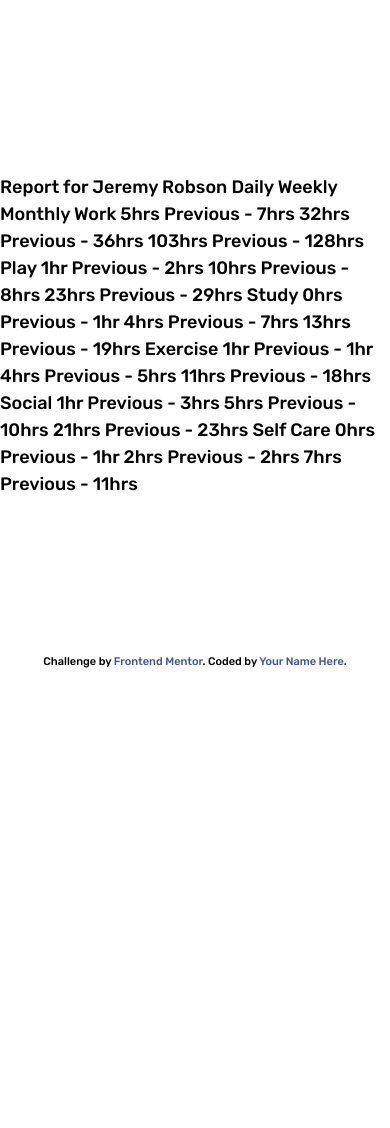
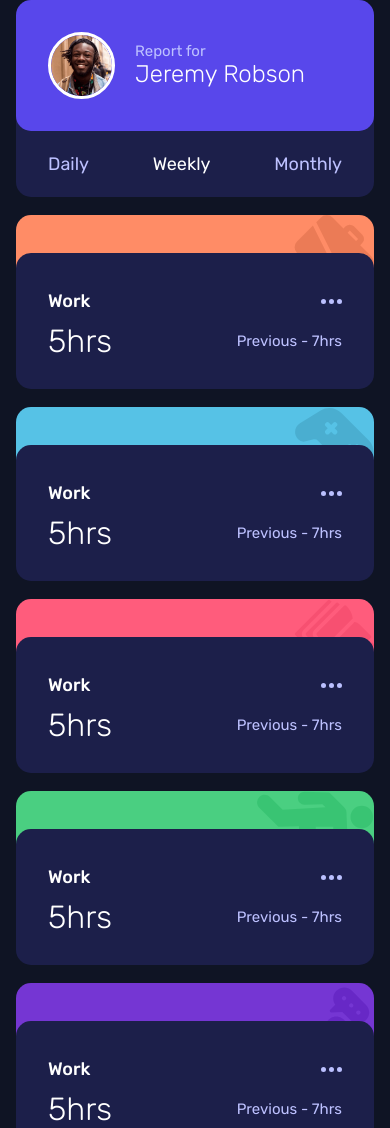
Before and after one commit to katrien-s/fe-25-002-time-tracking-dashboard, a plain HTML site: page index.html in a window 390 px wide. Shown: the top 1128 px of the page. Before the commit the page ends 844 px from the top, so only its background shows below. Drawn offline with Linux system fonts and the light colour scheme.

Commit message:
CSS finished for mobile/tablet

```diff
--- a/index.html
+++ b/index.html
@@ -1,78 +1,161 @@
 <!DOCTYPE html>
 <html lang="en">
 	<head>
-  <meta charset="UTF-8">
-  <meta name="viewport" content="width=device-width, initial-scale=1.0">
-  <link rel="icon" type="image/png" sizes="32x32" href="./images/favicon-32x32.png">
+		<meta charset="UTF-8" />
+		<meta name="viewport" content="width=device-width, initial-scale=1.0" />
+		<link
+			rel="icon"
+			type="image/png"
+			sizes="32x32"
+			href="./images/favicon-32x32.png"
+		/>
 
 		<title>Frontend Mentor | Time tracking dashboard</title>
-  <link rel="preconnect" href="https://fonts.googleapis.com">
-<link rel="preconnect" href="https://fonts.gstatic.com" crossorigin>
-<link href="https://fonts.googleapis.com/css2?family=Rubik:wght@300..900&display=swap" rel="stylesheet">
-  <link rel="stylesheet" href="style.css">
+		<link rel="preconnect" href="https://fonts.googleapis.com" />
+		<link rel="preconnect" href="https://fonts.gstatic.com" crossorigin />
+		<link
+			href="https://fonts.googleapis.com/css2?family=Rubik:wght@300..900&display=swap"
+			rel="stylesheet"
+		/>
+		<link rel="stylesheet" href="style.css" />
 		<script src="app.js" defer></script>
 	</head>
 	<body>
+		<header class="wrapper">
+			<div class="user-card">
+				<img
+					src="/images/image-jeremy.png"
+					class="img user-avatar"
+					alt="Jeremy Robson"
+				/>
+				<h1 class="fs-300 fw-400 text-neutral-200">
+					Report for <br />
+					<span class="user-name | fs-800 fw-300 text-neutral-100"
+						>Jeremy Robson</span
+					>
+				</h1>
+			</div>
+			<nav class="main-navigation">
+				<ul class="list-items">
+					<li class="list-item">Daily</li>
+					<li class="list-item active">Weekly</li>
+					<li class="list-item">Monthly</li>
+				</ul>
+			</nav>
+		</header>
 
-  Report for
-  Jeremy Robson
+		<main class="wrapper">
+			<section class="card-section">
+				<div class="card">
+					<p class="card-title">Work</p>
+					<svg
+						width="21"
+						height="5"
+						xmlns="http://www.w3.org/2000/svg"
+						class="card-dots"
+					>
+						<path
+							d="M2.5 0a2.5 2.5 0 1 1 0 5 2.5 2.5 0 0 1 0-5Zm8 0a2.5 2.5 0 1 1 0 5 2.5 2.5 0 0 1 0-5Zm8 0a2.5 2.5 0 1 1 0 5 2.5 2.5 0 0 1 0-5Z"
+							fill="#BBC0FF"
+							fill-rule="evenodd"
+						/>
+					</svg>
+					<p class="card-time">5hrs</p>
+					<p class="card-last">Previous - 7hrs</p>
+				</div>
+				<div class="card">
+					<p class="card-title">Work</p>
+					<svg
+						width="21"
+						height="5"
+						xmlns="http://www.w3.org/2000/svg"
+						class="card-dots"
+					>
+						<path
+							d="M2.5 0a2.5 2.5 0 1 1 0 5 2.5 2.5 0 0 1 0-5Zm8 0a2.5 2.5 0 1 1 0 5 2.5 2.5 0 0 1 0-5Zm8 0a2.5 2.5 0 1 1 0 5 2.5 2.5 0 0 1 0-5Z"
+							fill="#BBC0FF"
+							fill-rule="evenodd"
+						/>
+					</svg>
+					<p class="card-time">5hrs</p>
+					<p class="card-last">Previous - 7hrs</p>
+				</div>
+				<div class="card">
+					<p class="card-title">Work</p>
+					<svg
+						width="21"
+						height="5"
+						xmlns="http://www.w3.org/2000/svg"
+						class="card-dots"
+					>
+						<path
+							d="M2.5 0a2.5 2.5 0 1 1 0 5 2.5 2.5 0 0 1 0-5Zm8 0a2.5 2.5 0 1 1 0 5 2.5 2.5 0 0 1 0-5Zm8 0a2.5 2.5 0 1 1 0 5 2.5 2.5 0 0 1 0-5Z"
+							fill="#BBC0FF"
+							fill-rule="evenodd"
+						/>
+					</svg>
+					<p class="card-time">5hrs</p>
+					<p class="card-last">Previous - 7hrs</p>
+				</div>
+				<div class="card">
+					<p class="card-title">Work</p>
+					<svg
+						width="21"
+						height="5"
+						xmlns="http://www.w3.org/2000/svg"
+						class="card-dots"
+					>
+						<path
+							d="M2.5 0a2.5 2.5 0 1 1 0 5 2.5 2.5 0 0 1 0-5Zm8 0a2.5 2.5 0 1 1 0 5 2.5 2.5 0 0 1 0-5Zm8 0a2.5 2.5 0 1 1 0 5 2.5 2.5 0 0 1 0-5Z"
+							fill="#BBC0FF"
+							fill-rule="evenodd"
+						/>
+					</svg>
+					<p class="card-time">5hrs</p>
+					<p class="card-last">Previous - 7hrs</p>
+				</div>
+				<div class="card">
+					<p class="card-title">Work</p>
+					<svg
+						width="21"
+						height="5"
+						xmlns="http://www.w3.org/2000/svg"
+						class="card-dots"
+					>
+						<path
+							d="M2.5 0a2.5 2.5 0 1 1 0 5 2.5 2.5 0 0 1 0-5Zm8 0a2.5 2.5 0 1 1 0 5 2.5 2.5 0 0 1 0-5Zm8 0a2.5 2.5 0 1 1 0 5 2.5 2.5 0 0 1 0-5Z"
+							fill="#BBC0FF"
+							fill-rule="evenodd"
+						/>
+					</svg>
+					<p class="card-time">5hrs</p>
+					<p class="card-last">Previous - 7hrs</p>
+				</div>
+				<div class="card">
+					<p class="card-title">Work</p>
+					<svg
+						width="21"
+						height="5"
+						xmlns="http://www.w3.org/2000/svg"
+						class="card-dots"
+					>
+						<path
+							d="M2.5 0a2.5 2.5 0 1 1 0 5 2.5 2.5 0 0 1 0-5Zm8 0a2.5 2.5 0 1 1 0 5 2.5 2.5 0 0 1 0-5Zm8 0a2.5 2.5 0 1 1 0 5 2.5 2.5 0 0 1 0-5Z"
+							fill="#BBC0FF"
+							fill-rule="evenodd"
+						/>
+					</svg>
+					<p class="card-time">5hrs</p>
+					<p class="card-last">Previous - 7hrs</p>
+				</div>
+			</section>
+		</main>
 
-  Daily
-  Weekly
-  Monthly
-
-  Work
-  5hrs <!-- daily -->
-  Previous - 7hrs <!-- daily -->
-  32hrs <!-- weekly -->
-  Previous - 36hrs <!-- weekly -->
-  103hrs <!-- monthly -->
-  Previous - 128hrs <!-- monthly -->
-
-  Play
-  1hr <!-- daily -->
-  Previous - 2hrs <!-- daily -->
-  10hrs <!-- weekly -->
-  Previous - 8hrs <!-- weekly -->
-  23hrs <!-- monthly -->
-  Previous - 29hrs <!-- monthly -->
-
-  Study
-  0hrs <!-- daily -->
-  Previous - 1hr <!-- daily -->
-  4hrs <!-- weekly -->
-  Previous - 7hrs <!-- weekly -->
-  13hrs <!-- monthly -->
-  Previous - 19hrs <!-- monthly -->
-
-  Exercise
-  1hr <!-- daily -->
-  Previous - 1hr <!-- daily -->
-  4hrs <!-- weekly -->
-  Previous - 5hrs <!-- weekly -->
-  11hrs <!-- monthly -->
-  Previous - 18hrs <!-- monthly -->
-
-  Social
-  1hr <!-- daily -->
-  Previous - 3hrs <!-- daily -->
-  5hrs <!-- weekly -->
-  Previous - 10hrs <!-- weekly -->
-  21hrs <!-- monthly -->
-  Previous - 23hrs <!-- monthly -->
-
-  Self Care
-  0hrs <!-- daily -->
-  Previous - 1hr <!-- daily -->
-  2hrs <!-- weekly -->
-  Previous - 2hrs <!-- weekly -->
-  7hrs <!-- monthly -->
-  Previous - 11hrs <!-- monthly -->
-
-
-  <div class="attribution">
-    Challenge by <a href="https://www.frontendmentor.io?ref=challenge" target="_blank">Frontend Mentor</a>.
-    Coded by <a href="#">Your Name Here</a>.
-  </div>
+		<footer class="wrapper attribution">
+			Challenge by
+			<a href="https://www.frontendmentor.io?ref=challenge" target="_blank"
+				>Frontend Mentor</a
+			>. Coded by <a href="#">Your Name Here</a>.
+		</footer>
 	</body>
 </html>
--- a/style.css
+++ b/style.css
@@ -1,6 +1,6 @@
 :root {
-	--spacer: 2rem;
-	--flow-space: 3.5rem;
+	--spacer: 1.5rem;
+	--flow-space: 1.5rem;
 
 	--clr-primary-100: 246, 80%, 60%;
 	--clr-primary-200: 15, 100%, 70%;
@@ -10,7 +10,8 @@
 	--clr-primary-600: 264, 64%, 52%;
 	--clr-primary-700: 43, 84%, 65%;
 
-	--clr-neutral-100: 236, 100%, 87%;
+	--clr-neutral-100: 0, 0%, 100%;
+	--clr-neutral-200: 236, 100%, 87%;
 	--clr-neutral-400: 235, 45%, 61%;
 	--clr-neutral-800: 235, 46%, 20%;
 	--clr-neutral-900: 226, 43%, 10%;
@@ -18,15 +19,20 @@
 	--fw-300: 300;
 	--fw-400: 400;
 	--fw-500: 500;
-	--fw-700: 700;
-	--fw-800: 800;
 
-	--fs-300: 0.875rem;
+	--fs-300: 0.9375rem;
 	--fs-400: 1.125rem;
-	--fs-500: 1.125rem;
-	--fs-600: 1.5rem;
-	--fs-700: 2rem;
-	--fs-900: 3.5rem;
+	--fs-800: 1.5rem;
+	--fs-900: 2rem;
+
+	--border-radius: 15px;
+}
+
+@media (min-width: 40em) {
+	:root {
+		--fs-800: 2.5rem;
+		--fs-900: 3.5rem;
+	}
 }
 
 /* reset */
@@ -49,24 +55,39 @@ a {
 	text-decoration: none;
 }
 
+img {
+	max-width: 100%;
+	object-fit: cover;
+}
+
+ul[class] {
+	list-style: none;
+	margin: 0;
+	padding: 0;
+}
+
 /* general styling */
 
 body {
-	font-family: 'Figtree', serif;
-	font-weight: var(--fw-500);
+	font-family: 'Rubik', serif;
+	font-weight: var(--fw-400);
 	font-size: var(--fs-400);
-	color: hsl(var(--clr-neutral-500));
-	background-color: hsl(var(--clr-accent-400));
-	line-height: 1.5;
+	color: hsl(var(--clr-neutral-100));
+	background-color: hsl(var(--clr-neutral-900));
+	line-height: 1;
 	min-height: 100vh;
 	display: grid;
 	place-items: center;
-	padding-block: 6rem;
+}
+
+header {
+	width: 100%;
+	position: relative;
 }
 
 /* Utility classes */
 .flow > *:where(:not(:first-child)) {
-	margin-top: var(--flow-space, 3.5rem);
+	margin-top: var(--flow-space, 1.5rem);
 }
 
 .flow-space-big {
@@ -82,12 +103,8 @@ body {
 }
 
 .wrapper {
-	padding: 0 var(--spacer);
-	max-width: 70rem;
-}
-
-header {
-	width: 100%;
+	width: min(calc(100vw - 2rem), 70rem);
+	margin: 0 auto;
 }
 
 .split {
@@ -131,14 +148,9 @@ header {
 /* Typography */
 
 h1,
-.h1,
 h2,
-.h2,
-h3,
-.h3 {
-	font-weight: var(--fw-700);
-	color: hsl(var(--clr-neutral-950));
-	line-height: 1.1;
+h3 {
+	line-height: 1.2;
 }
 
 .fs-300 {
@@ -149,64 +161,210 @@ h3,
 	font-size: var(--fs-400);
 }
 
-.fs-500 {
-	font-size: var(--fs-500);
-}
-
-.fs-600 {
-	font-size: var(--fs-600);
-}
-
-.fs-700 {
-	font-size: var(--fs-700);
+.fs-800 {
+	font-size: var(--fs-800);
 }
 
 .fs-900 {
 	font-size: var(--fs-900);
 }
 
+.fw-300 {
+	font-weight: var(--fw-300);
+}
+
+.fw-400 {
+	font-weight: var(--fw-400);
+}
+
 .fw-500 {
 	font-weight: var(--fw-500);
 }
 
-.fw-700 {
-	font-weight: var(--fw-700);
+/* Colours */
+
+.text-neutral-100 {
+	color: hsl(var(--clr-neutral-100));
 }
 
-.fw-800 {
-	font-weight: var(--fw-800);
-}
-
-.line-height-1 {
-	line-height: 1.5;
-}
-
-.line-height-2 {
-	line-height: 1.7;
-}
-
-/* Colours */
-
-.bg-accent-400 {
-	background-color: hsl(var(--clr-accent-400));
-}
-
-.text-accent-400 {
-	color: hsl(var(--clr-accent-400));
-}
-
-.text-neutral-500 {
-	color: hsl(var(--clr-neutral-500));
-}
-
-.text-neutral-950 {
-	color: hsl(var(--clr-neutral-950));
+.text-neutral-200 {
+	color: hsl(var(--clr-neutral-200));
 }
 
 /* Components */
-/* Page Layout Specific */
+
+.user-card {
+	background-color: hsl(var(--clr-primary-100));
+	border-radius: var(--border-radius);
+	padding: 2rem;
+	display: flex;
+	align-items: center;
+	gap: 1.25rem;
+	position: relative;
+	z-index: 1;
+}
+
+.user-avatar {
+	width: 67px;
+	height: 67px;
+	border-radius: 100vw;
+	border: 3px solid hsl(var(--clr-neutral-100));
+}
+
+.main-navigation {
+	background-color: hsl(var(--clr-neutral-800));
+	border-radius: var(--border-radius);
+	padding: 4.5rem 2rem 1.5rem 2rem;
+	margin-top: -3rem;
+}
+
+.list-items {
+	display: flex;
+	align-items: center;
+	justify-content: space-between;
+}
+
+.list-item {
+	cursor: pointer;
+	color: hsl(var(--clr-neutral-200));
+	transition: color ease 0.5s;
+}
+
+.list-item:hover,
+.list-item:focus,
+.list-item.active {
+	color: hsl(var(--clr-neutral-100));
+}
+
+.card-section {
+	display: grid;
+	grid-template-columns: repeat(auto-fit, minmax(255px, 1fr));
+	column-gap: 1.875rem;
+	row-gap: 3.5rem;
+	margin-top: 3.5rem;
+}
+
+.card {
+	background-color: hsl(var(--clr-neutral-800));
+	padding: 2rem;
+	border-radius: var(--border-radius);
+	width: 100%;
+	display: grid;
+	grid-template-columns: repeat(2, 1fr);
+	grid-template-rows: repeat(2, 1fr);
+	grid-template-areas:
+		'title dots'
+		'time last';
+	align-items: center;
+	gap: 0.5rem;
+	position: relative;
+}
+
+.card-title {
+	font-size: var(--fs-400);
+	font-weight: var(--fw-500);
+	grid-area: title;
+}
+
+.card-dots {
+	grid-area: dots;
+	justify-self: end;
+}
+
+.card-time {
+	grid-area: time;
+	font-size: var(--fs-900);
+	font-weight: var(--fw-300);
+}
+
+.card-last {
+	grid-area: last;
+	justify-self: end;
+	font-size: var(--fs-300);
+	font-weight: var(--fw-400);
+	color: hsl(var(--clr-neutral-200));
+}
+
+/* Card Decor */
+
+.card::before {
+	content: '';
+	top: -2.375rem;
+	width: 100%;
+	height: 5rem;
+	position: absolute;
+	z-index: -1;
+	border-radius: var(--border-radius);
+}
+
+.card::after {
+	content: '';
+	position: absolute;
+	top: -2.375rem;
+	right: 0;
+	width: 100%;
+	height: 5rem;
+	z-index: -1;
+	border-radius: var(--border-radius);
+	background-repeat: no-repeat;
+	background-position: right center;
+	background-size: contain;
+	opacity: 0.5;
+}
+
+.card:nth-of-type(1)::before {
+	background-color: hsl(var(--clr-primary-200));
+}
+
+.card:nth-of-type(1)::after {
+	background-image: url('/images/icon-work.svg');
+}
+
+.card:nth-of-type(2)::before {
+	background-color: hsl(var(--clr-primary-300));
+}
+
+.card:nth-of-type(2)::after {
+	background-image: url('/images/icon-play.svg');
+}
+
+.card:nth-of-type(3)::before {
+	background-color: hsl(var(--clr-primary-400));
+}
+
+.card:nth-of-type(3)::after {
+	background-image: url('/images/icon-study.svg');
+}
+
+.card:nth-of-type(4)::before {
+	background-color: hsl(var(--clr-primary-500));
+}
+
+.card:nth-of-type(4)::after {
+	background-image: url('/images/icon-exercise.svg');
+}
+
+.card:nth-of-type(5)::before {
+	background-color: hsl(var(--clr-primary-600));
+}
+
+.card:nth-of-type(5)::after {
+	background-image: url('/images/icon-social.svg');
+}
+
+.card:nth-of-type(6)::before {
+	background-color: hsl(var(--clr-primary-700));
+}
+
+.card:nth-of-type(6)::after {
+	background-image: url('/images/icon-self-care.svg');
+}
 
 /* Footer */
+
+footer {
+	margin-top: 1.5rem;
+}
 
 .attribution {
 	font-size: 11px;
@@ -216,6 +374,24 @@ h3,
 	color: hsl(228, 45%, 44%);
 }
 
-body {
-	font-family: 'Rubik', serif;
+
+/* Here we set the fullscreen grid */
+@media (min-width: 71rem) {
+	body {
+		grid-template-columns: 255px 825px;
+    margin: 0 auto;
+	}
+
+	header {
+		max-width: 255px;
+	}
+
+	.user-card {
+		flex-direction: column;
+		align-items: start;
+	}
+
+  footer {
+    grid-column: span 2;
+  }
 }
```
Also changed, not shown: 1 other file. Lines whose indentation alone changed are shown as unchanged.
